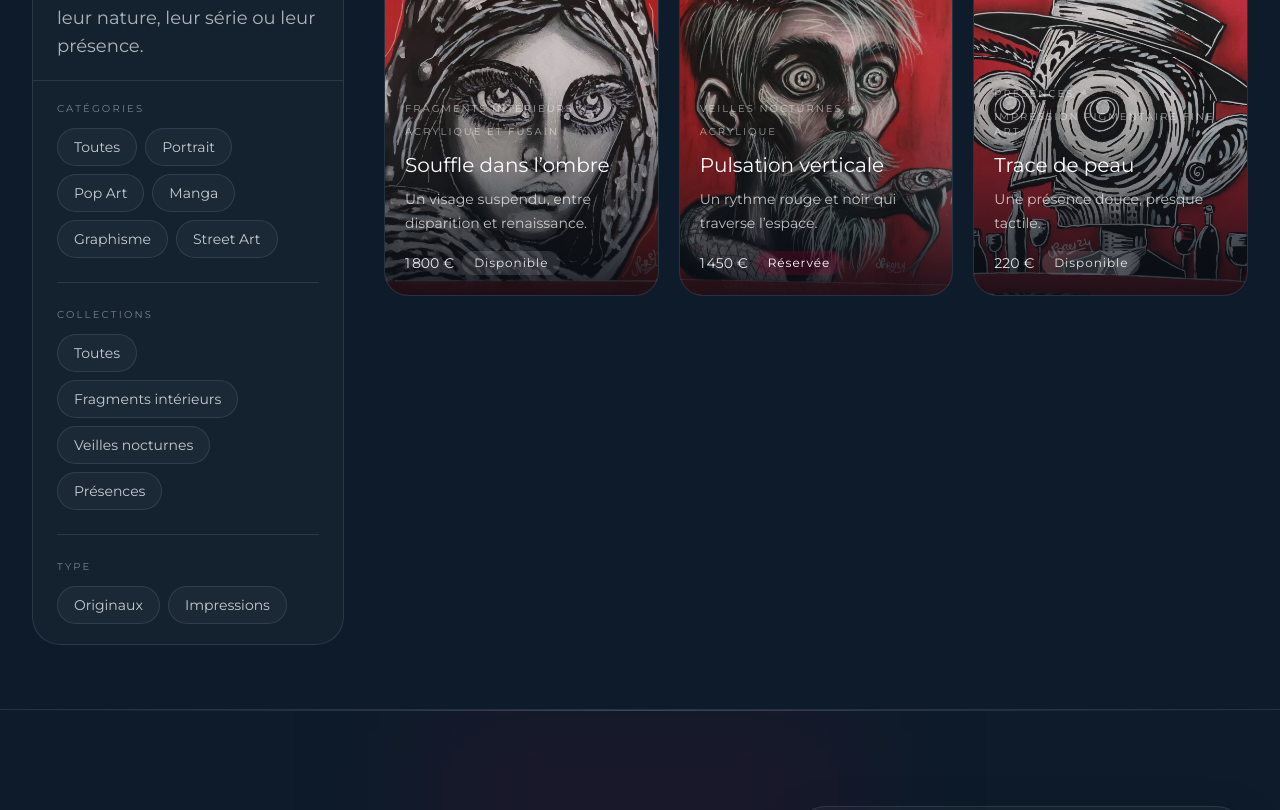
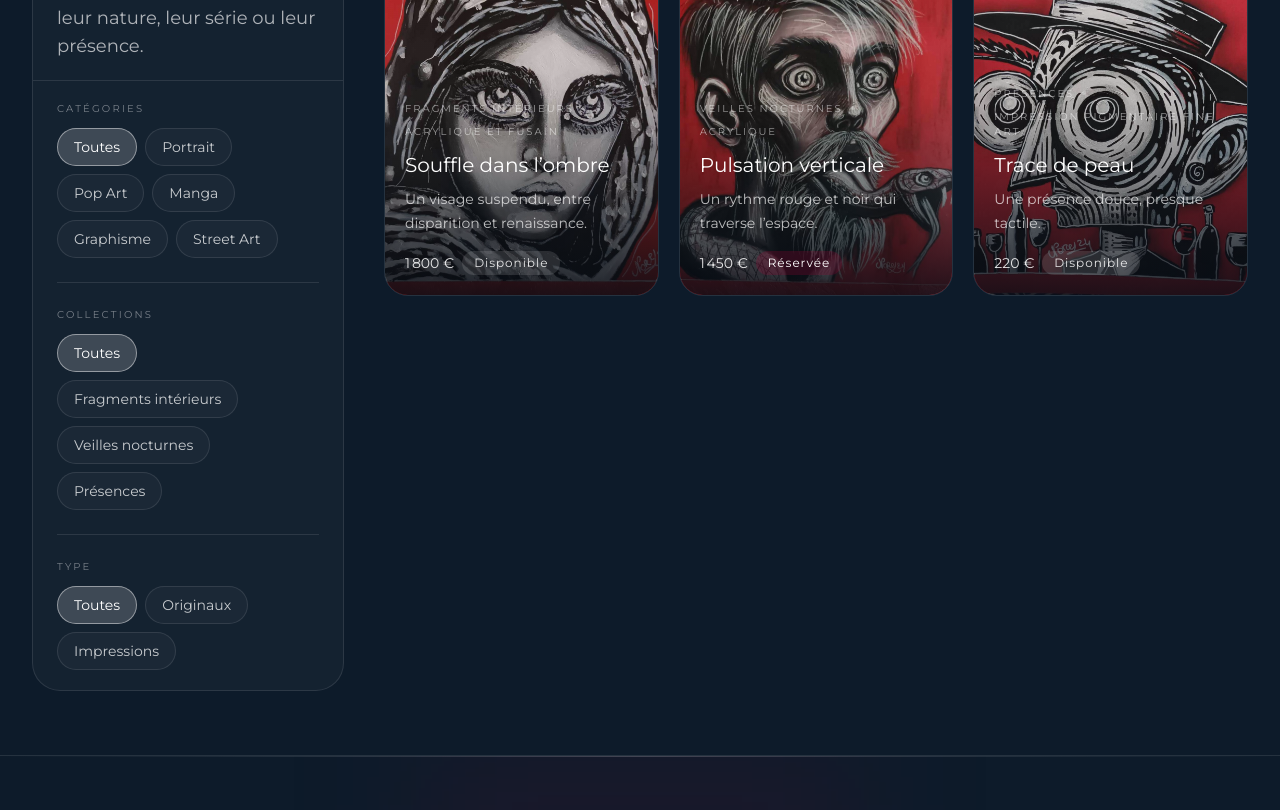
Before and after one commit to stephanievanoverberghe/norel-art, a Next.js app: page /oeuvres in a window 1280 px wide. Shown: the part 680-1490 px from the top of the page. Built offline with nearby package versions, Linux system fonts and the light colour scheme.

Commit message:
feat: connexion categories filters

```diff
--- a/src/components/marketing/oeuvres/OeuvresFiltersAside.tsx
+++ b/src/components/marketing/oeuvres/OeuvresFiltersAside.tsx
@@ -1,25 +1,60 @@
 import { Heading } from '@/ui/Heading';
 import { Text } from '@/ui/Text';
 import type { ArtworkCategory } from '@/domain/artworks/categories';
+import type { ArtworkType } from '@/domain/artworks/types';
+import { cn } from '@/lib/utils/cn';
 
 interface OeuvresFiltersAsideProps {
     categories: readonly ArtworkCategory[];
     collections: readonly string[];
+    selectedCategory: ArtworkCategory | 'all';
+    selectedCollection: string | 'all';
+    selectedType: ArtworkType | 'all';
+    onCategoryChange: (category: ArtworkCategory | 'all') => void;
+    onCollectionChange: (collection: string | 'all') => void;
+    onTypeChange: (type: ArtworkType | 'all') => void;
 }
 
-function FilterPill({ label }: { label: string }) {
+interface FilterPillProps {
+    label: string;
+    isActive: boolean;
+    onClick: () => void;
+}
+
+function FilterPill({ label, isActive, onClick }: FilterPillProps) {
     return (
         <button
             type="button"
-            className="inline-flex items-center rounded-full border border-white/10 bg-white/3 px-4 py-2 text-sm text-white/76 transition-colors duration-300 hover:border-white/20 hover:bg-white/[0.07] hover:text-white"
+            onClick={onClick}
+            aria-pressed={isActive}
+            className={cn(
+                'inline-flex items-center rounded-full border px-4 py-2 text-sm transition-colors duration-300',
+                isActive ? 'border-white/45 bg-white/18 text-white' : 'border-white/10 bg-white/3 text-white/76 hover:border-white/20 hover:bg-white/[0.07] hover:text-white',
+            )}
         >
             {label}
         </button>
     );
 }
 
-export function OeuvresFiltersAside({ categories, collections }: OeuvresFiltersAsideProps) {
-    const categoryFilters = ['Toutes', ...categories];
+const TYPE_FILTERS: ReadonlyArray<{ label: string; value: ArtworkType | 'all' }> = [
+    { label: 'Toutes', value: 'all' },
+    { label: 'Originaux', value: 'original' },
+    { label: 'Impressions', value: 'print' },
+];
+
+export function OeuvresFiltersAside({
+    categories,
+    collections,
+    selectedCategory,
+    selectedCollection,
+    selectedType,
+    onCategoryChange,
+    onCollectionChange,
+    onTypeChange,
+}: OeuvresFiltersAsideProps) {
+    const categoryFilters: ReadonlyArray<ArtworkCategory | 'all'> = ['all', ...categories];
+    const collectionFilters: ReadonlyArray<string | 'all'> = ['all', ...collections];
 
     return (
         <aside className="lg:sticky lg:top-28 lg:self-start">
@@ -42,7 +77,12 @@ export function OeuvresFiltersAside({ categories, collections }: OeuvresFiltersA
 
                         <div className="mt-3 flex flex-wrap gap-2">
                             {categoryFilters.map((category) => (
-                                <FilterPill key={category} label={category} />
+                                <FilterPill
+                                    key={category}
+                                    label={category === 'all' ? 'Toutes' : category}
+                                    isActive={selectedCategory === category}
+                                    onClick={() => onCategoryChange(category)}
+                                />
                             ))}
                         </div>
                     </div>
@@ -53,9 +93,13 @@ export function OeuvresFiltersAside({ categories, collections }: OeuvresFiltersA
                         <p className="text-[10px] uppercase tracking-[0.22em] text-white/42">Collections</p>
 
                         <div className="mt-3 flex flex-wrap gap-2">
-                            <FilterPill label="Toutes" />
-                            {collections.map((collection) => (
-                                <FilterPill key={collection} label={collection} />
+                            {collectionFilters.map((collection) => (
+                                <FilterPill
+                                    key={collection}
+                                    label={collection === 'all' ? 'Toutes' : collection}
+                                    isActive={selectedCollection === collection}
+                                    onClick={() => onCollectionChange(collection)}
+                                />
                             ))}
                         </div>
                     </div>
@@ -66,8 +110,14 @@ export function OeuvresFiltersAside({ categories, collections }: OeuvresFiltersA
                         <p className="text-[10px] uppercase tracking-[0.22em] text-white/42">Type</p>
 
                         <div className="mt-3 flex flex-wrap gap-2">
-                            <FilterPill label="Originaux" />
-                            <FilterPill label="Impressions" />
+                            {TYPE_FILTERS.map((typeFilter) => (
+                                <FilterPill
+                                    key={typeFilter.value}
+                                    label={typeFilter.label}
+                                    isActive={selectedType === typeFilter.value}
+                                    onClick={() => onTypeChange(typeFilter.value)}
+                                />
+                            ))}
                         </div>
                     </div>
                 </div>
--- a/src/components/marketing/oeuvres/OeuvresLayout.tsx
+++ b/src/components/marketing/oeuvres/OeuvresLayout.tsx
@@ -1,4 +1,9 @@
+'use client';
+
+import { useMemo, useState } from 'react';
+
 import type { Artwork } from '@/domain/artworks/types';
+import type { ArtworkType } from '@/domain/artworks/types';
 import type { ArtworkCategory } from '@/domain/artworks/categories';
 import { Container } from '@/ui/Container';
 
@@ -11,14 +16,41 @@ interface OeuvresLayoutProps {
     collections: readonly string[];
 }
 
+type CategoryFilterValue = ArtworkCategory | 'all';
+type CollectionFilterValue = string | 'all';
+type TypeFilterValue = ArtworkType | 'all';
+
 export function OeuvresLayout({ artworks, categories, collections }: OeuvresLayoutProps) {
+    const [selectedCategory, setSelectedCategory] = useState<CategoryFilterValue>('all');
+    const [selectedCollection, setSelectedCollection] = useState<CollectionFilterValue>('all');
+    const [selectedType, setSelectedType] = useState<TypeFilterValue>('all');
+
+    const filteredArtworks = useMemo(() => {
+        return artworks.filter((artwork) => {
+            const categoryMatches = selectedCategory === 'all' || artwork.category === selectedCategory;
+            const collectionMatches = selectedCollection === 'all' || artwork.collection === selectedCollection;
+            const typeMatches = selectedType === 'all' || artwork.type === selectedType;
+
+            return categoryMatches && collectionMatches && typeMatches;
+        });
+    }, [artworks, selectedCategory, selectedCollection, selectedType]);
+
     return (
         <section className="relative bg-(--bg-primary) py-12 sm:py-14 lg:py-16">
             <Container>
                 <div className="grid gap-8 lg:grid-cols-[18rem_minmax(0,1fr)] lg:gap-10 xl:grid-cols-[19.5rem_minmax(0,1fr)]">
-                    <OeuvresFiltersAside categories={categories} collections={collections} />
+                    <OeuvresFiltersAside
+                        categories={categories}
+                        collections={collections}
+                        selectedCategory={selectedCategory}
+                        selectedCollection={selectedCollection}
+                        selectedType={selectedType}
+                        onCategoryChange={setSelectedCategory}
+                        onCollectionChange={setSelectedCollection}
+                        onTypeChange={setSelectedType}
+                    />
 
-                    <OeuvresGrid artworks={artworks} />
+                    <OeuvresGrid artworks={filteredArtworks} />
                 </div>
             </Container>
         </section>
```
